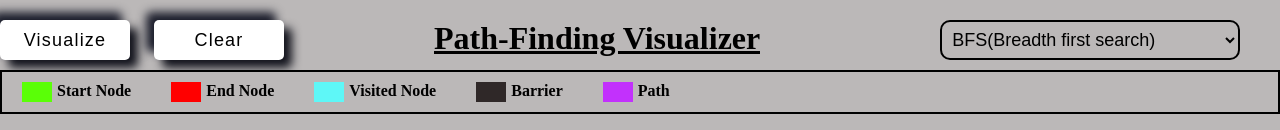
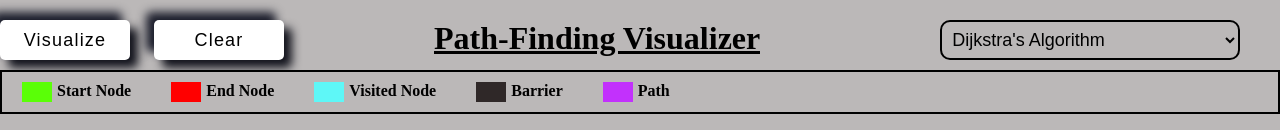
Before and after one commit to Terminator1199/Path_Finding, a plain HTML site: page index.html in a window 1280 px wide. Shown: the top 130 px of the page. Drawn offline with Linux system fonts and the light colour scheme.

Commit message:
Update index.html

```diff
--- a/index.html
+++ b/index.html
@@ -14,6 +14,7 @@
       <div id="header-right">
         <div>
           <select id="algorithm_type" name="sort_type">
+            <option value="dijkstra" selected>Dijkstra's Algorithm</option>
             <option value="bfs">BFS(Breadth first search)</option>
             <option value="dfs">DFS(Depth first search)</option>
           </select>
```
